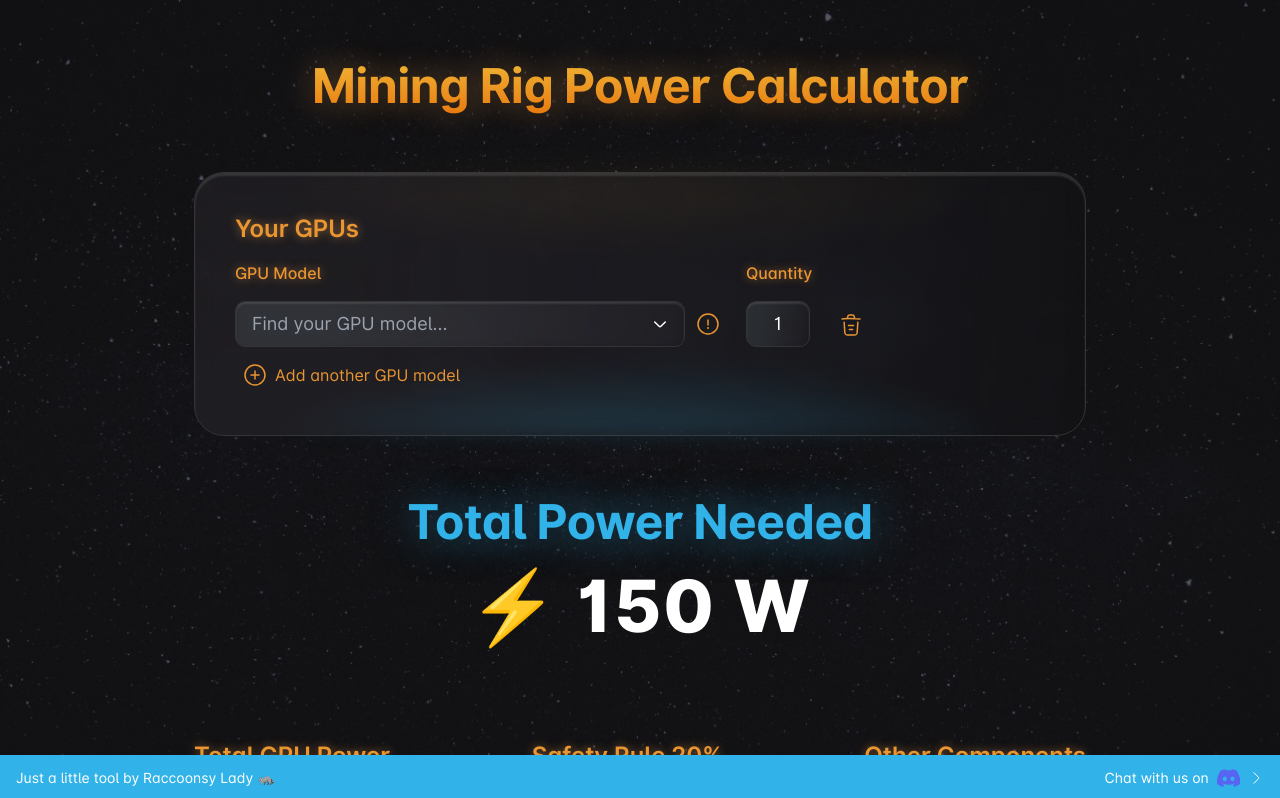
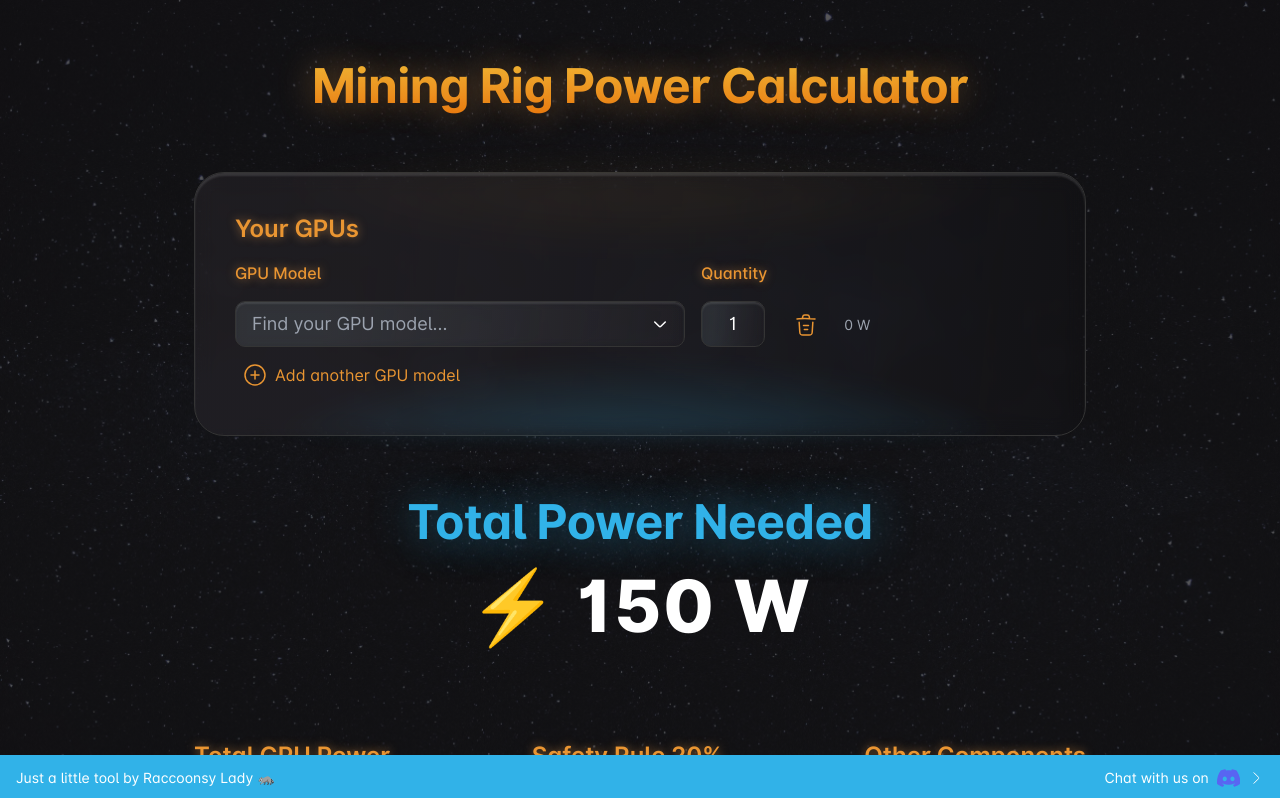
Before and after one commit to ks510/mining-psu-calculator, a Next.js app: page / in a window 1280 px wide. Shown: the top 798 px of the page. Built offline with nearby package versions, Linux system fonts and the light colour scheme.

Commit message:
✨ NEW gpu power subtotal preview for each input row

```diff
--- a/src/components/Calculator.tsx
+++ b/src/components/Calculator.tsx
@@ -55,6 +55,15 @@ const Calculator: FC<Props> = props => {
     // consider adding check to prevent deleting the last input field
   };
 
+  const singleGPUInputSubtotal = (GPUIndex: number) => {
+    const gpu = gpuList.find(({ model }) => {
+      return GPUInputFields[GPUIndex].gpu === model;
+    });
+    const quantity = GPUInputFields[GPUIndex].quantity;
+
+    return gpu ? gpu.tdp * quantity : 0;
+  };
+
   return (
     <form className="relative px-10 py-10">
       <h1 className="text-2xl font-semibold text-primary-orange small-glow-orange mb-4">
@@ -71,18 +80,23 @@ const Calculator: FC<Props> = props => {
               selectedGPU={GPUInputFields[index]['gpu']}
               updateSelectedGPU={updateSelectedGPU}
             />
+
             <QuantityInput
               index={index}
               quantity={GPUInputFields[index]['quantity']}
               updateQuantity={updateGPUQuantity}
             />
+
             <button
-              className="w-[45px] h-[45px] grid place-items-center self-end"
+              className="w-[45px] h-[45px] grid place-items-center self-end hover:scale-110 transition-all scale-100"
               onClick={e => {
                 removeGPUField(index, e);
               }}>
               <TrashIcon size={24} />
             </button>
+            <p className="self-end text-gray-400 h-[45px] flex items-center text-sm">
+              {singleGPUInputSubtotal(index)} W
+            </p>
           </div>
         );
       })}
--- a/src/components/Dropdown.tsx
+++ b/src/components/Dropdown.tsx
@@ -84,8 +84,7 @@ const Dropdown: FC<Props> = props => {
         </label>
       )}
 
-      <div className="flex mt-4">
-        <div className="relative" ref={dropdownRef}>
+      <div className="relative mt-4" ref={dropdownRef}>
         <div
           className="flex items-center glass-box-input px-4 py-2"
           onClick={onDropdownClick}>
@@ -114,11 +113,6 @@ const Dropdown: FC<Props> = props => {
           </div>
         )}
       </div>
-
-        <div className="h-[45px] w-[45px] grid place-items-center">
-          <InfoIcon size={24} />
-        </div>
-      </div>
     </div>
   );
 };
```
Lines whose indentation alone changed are shown as unchanged.
